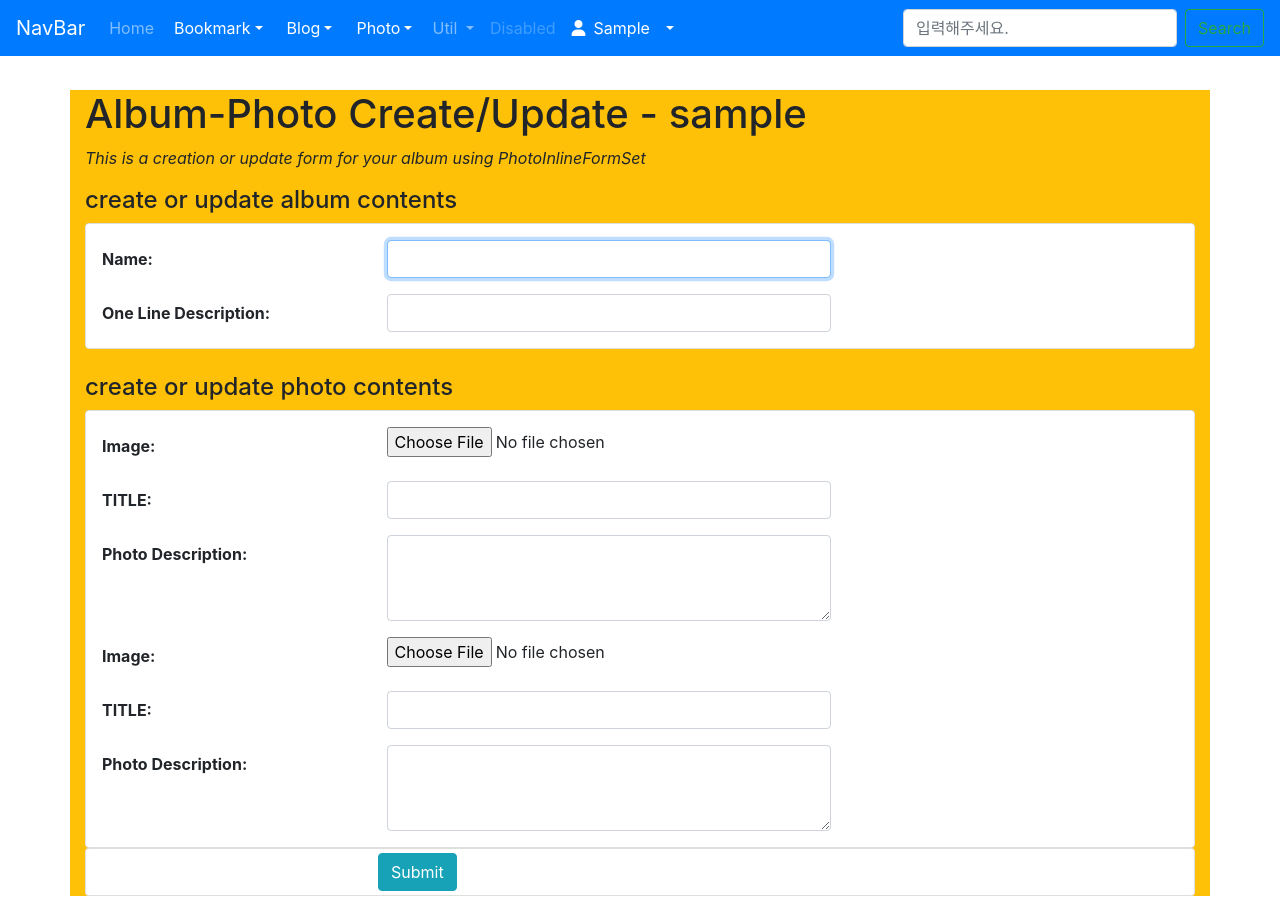
After one commit to jmbae-live/djangoProject, a Django app: page /photo/album/add/ in a window 1280 px wide. The commit adds this page. Run offline with Django 4.2, Linux system fonts and the light colour scheme; the visitor is signed in with stand-in values (Sample User, id 1); some libraries are stand-ins or nearby versions.

Commit message:
album_form.html 포토 앨범 추가 템플릿 생성

```diff
--- /dev/null
+++ b/photo/templates/photo/album_form.html
@@ -0,0 +1,82 @@
+{% extends 'base.html' %}
+
+{% load widget_tweaks %}
+
+{% block title %}album_form.html{% endblock title %}
+
+{% block content %}
+    <h1>Album-Photo Create/Update - {{ user }}</h1>
+    <p class="font-italic">This is a creation or update form for your album using PhotoInlineFormSet</p>
+
+    {% if form.errors %}
+        <div class="alert alert-danger">
+            <div class="font-weight-bold">Wrong! Please correct the form error(s) below.</div>
+            {{ form.errors }}
+        </div>
+    {% endif %}
+
+
+    {% if formset.errors %}
+        <div class="alert alert-danger">
+            <div class="font-weight-bold">Wrong! Please currect the formset error(s) below.</div>
+            {% for formerrors in formset.erros %}
+                {{ formerrors }}
+            {% endfor %}
+        </div>
+    {% endif %}
+
+    {% if form.is_multipart or formset.is_multipart %}
+    <form enctype="multipart/form-data" action="" method="post">
+    {% else %}
+    <form action="" method="post">
+    {% endif %}
+    {% csrf_token %}
+    <h4>create or update album contents</h4>
+    <fieldset class="card pt-3">
+        <div class="form-group row">
+            {{ form.name|add_label_class:"col-form-label col-sm-3 ml-3 font-weight-bold" }}
+            <div class="col-sm-5">
+                {{ form.name|add_class:"form-control"|attr:"autofocus" }}
+            </div>
+        </div>
+        <div class="form-group row">
+            {{ form.description|add_label_class:"col-form-label col-sm-3 ml-3 font-weight-bold" }}
+            <div class="col-sm-5">
+                {{ form.description|add_class:"form-control" }}
+            </div>
+        </div>
+    </fieldset>
+    <br>
+    <h4>create or update photo contents</h4>
+    <fieldset class="card pt-3">
+        {{ formset.management_form }}
+        {% for form in formset %}
+            {{ form.id }}
+        <div class="form-group row">
+            {{ form.image|add_label_class:"col-form-label col-sm-3 ml-3 font-weight-bold" }}
+            <div class="col-sm-5">
+                {{ form.image|add_class:"form-control-file" }}
+            </div>
+        </div>
+        <div class="form-group row">
+            {{ form.title|add_label_class:"col-form-label col-sm-3 ml-3 font-weight-bold" }}
+            <div class="col-sm-5">
+                {{ form.title|add_class:"form-control" }}
+            </div>
+        </div>
+        <div class="form-group row">
+            {{ form.description|add_label_class:"col-form-label col-sm-3 ml-3 font-weight-bold" }}
+            <div class="col-sm-5">
+                {{ form.description|add_class:"form-control"|attr:'rows:3' }}
+            </div>
+        </div>
+        {% endfor %}
+    </fieldset>
+    <div class="form-group card py-1">
+        <div class="offset-sm-3 col-sm-5">
+            <input type="submit" value="Submit" class="btn btn-info">
+        </div>
+    </div>
+
+    </form>
+{% endblock content %}
--- a/photo/views.py
+++ b/photo/views.py
@@ -53,7 +53,7 @@ class AlbumChangeLV(LoginRequiredMixin, ListView):
         return Album.objects.filter(owner=self.request.user)
 
 
-class AlbumDelV(OwnerOnlyMixin, DeleteView):
+class AlbumPhotoDelV(OwnerOnlyMixin, DeleteView):
     model = Album
     success_url = reverse_lazy('photo:index')
 
--- a/templates/base.html
+++ b/templates/base.html
@@ -47,8 +47,8 @@
                 <a href="#" class="nav-link dropdown-toggle text-white" data-toggle="dropdown">Photo</a>
                 <div class="dropdown-menu">
                     <a href="{% url 'photo:index' %}" class="dropdown-item">List</a>
-                    <a href="{% url 'home' %}" class="dropdown-item">Add</a>
-                    <a href="{% url 'home' %}" class="dropdown-item">Change</a>
+                    <a href="{% url 'photo:album_add' %}" class="dropdown-item">Add</a>
+                    <a href="{% url 'photo:album_change' %}" class="dropdown-item">Change</a>
                 </div>
             </li>
             <li class="nav-item dropdown">
```
